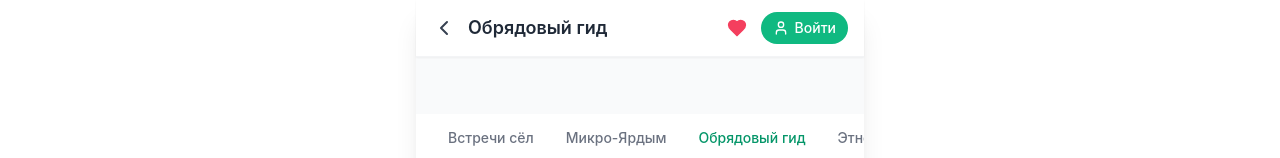
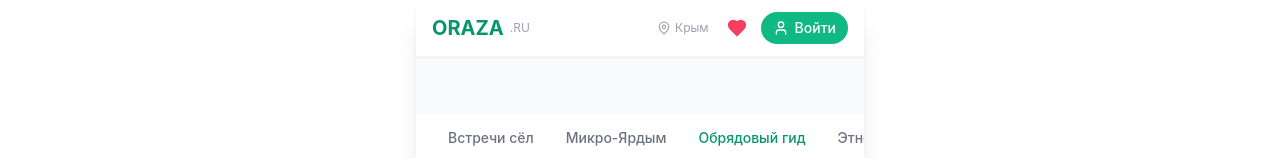
Before and after one commit to enver-isliamov/QRM, a React (Vite) app: page /rituals in a window 1280 px wide. Shown: the top 158 px of the page. Built offline with nearby package versions, Linux system fonts and the light colour scheme; no server answers; the database is empty.

Commit message:
Update Header.tsx

```diff
--- a/src/components/Header.tsx
+++ b/src/components/Header.tsx
@@ -2,21 +2,6 @@ import { useNavigate, useLocation } from 'react-router-dom'
 import { User, MapPin, ChevronLeft, Bell, Heart } from 'lucide-react'
 import { useAuth } from '../hooks/useAuth'
 import { useNotifications } from '../hooks/useNotifications'
-
-// Titles for each route
-const PAGE_TITLES: Record<string, string> = {
-  '/': 'ORAZA',
-  '/prayer-times': 'Намазы',
-  '/ethno-calendar': 'Этно-календарь',
-  '/rituals': 'Обрядовый гид',
-  '/micro-yardym': 'Микро-Ярдым',
-  '/village-meetings': 'Встречи сёл',
-  '/notifications': 'Уведомления',
-  '/profile': 'Профиль',
-  '/support': 'Поддержка',
-  '/admin': 'Админ-панель',
-  '/login': 'Вход',
-}
 
 export default function Header() {
   const navigate = useNavigate()
@@ -24,14 +9,10 @@ export default function Header() {
   const { isAuthenticated, profile } = useAuth()
   const { unreadCount } = useNotifications(profile?.id ?? null)
 
-  const isHome = location.pathname === '/'
   const isLogin = location.pathname === '/login'
   const isCallback = location.pathname === '/auth/callback'
-  const showBack = !isHome && !isLogin && !isCallback
-
-  // Dynamic title
-  const title = PAGE_TITLES[location.pathname] ?? 'ORAZA'
-  const isHomeTitle = title === 'ORAZA'
+  const sectionPaths = ['/village-meetings', '/micro-yardym', '/rituals', '/ethno-calendar']
+  const showBack = location.pathname !== '/' && !isLogin && !isCallback && !sectionPaths.includes(location.pathname)
 
   return (
     <header className="bg-white sticky top-0 z-50 safe-area-top border-b border-gray-100 shadow-sm">
@@ -44,25 +25,17 @@ export default function Header() {
             </button>
           ) : null}
           <button onClick={() => navigate('/')} className="flex items-center gap-1.5 min-w-0">
-            {isHomeTitle ? (
-              <>
             <span className="text-xl font-bold text-emerald-600">ORAZA</span>
             <span className="text-xs text-gray-400">.RU</span>
-              </>
-            ) : (
-              <span className="text-lg font-semibold text-gray-800 truncate">{title}</span>
-            )}
           </button>
         </div>
 
         {/* Right: location + profile/bell */}
         <div className="flex items-center gap-2 flex-shrink-0">
-          {isHomeTitle && (
           <div className="flex items-center gap-1 text-gray-400 mr-1">
             <MapPin className="w-3.5 h-3.5" />
             <span className="text-xs">Крым</span>
           </div>
-          )}
 
           {/* Support icon */}
           <button onClick={() => navigate('/support')} className="p-1.5 touch-feedback text-rose-500 hover:scale-110 transition-transform">
```
Lines whose indentation alone changed are shown as unchanged.
